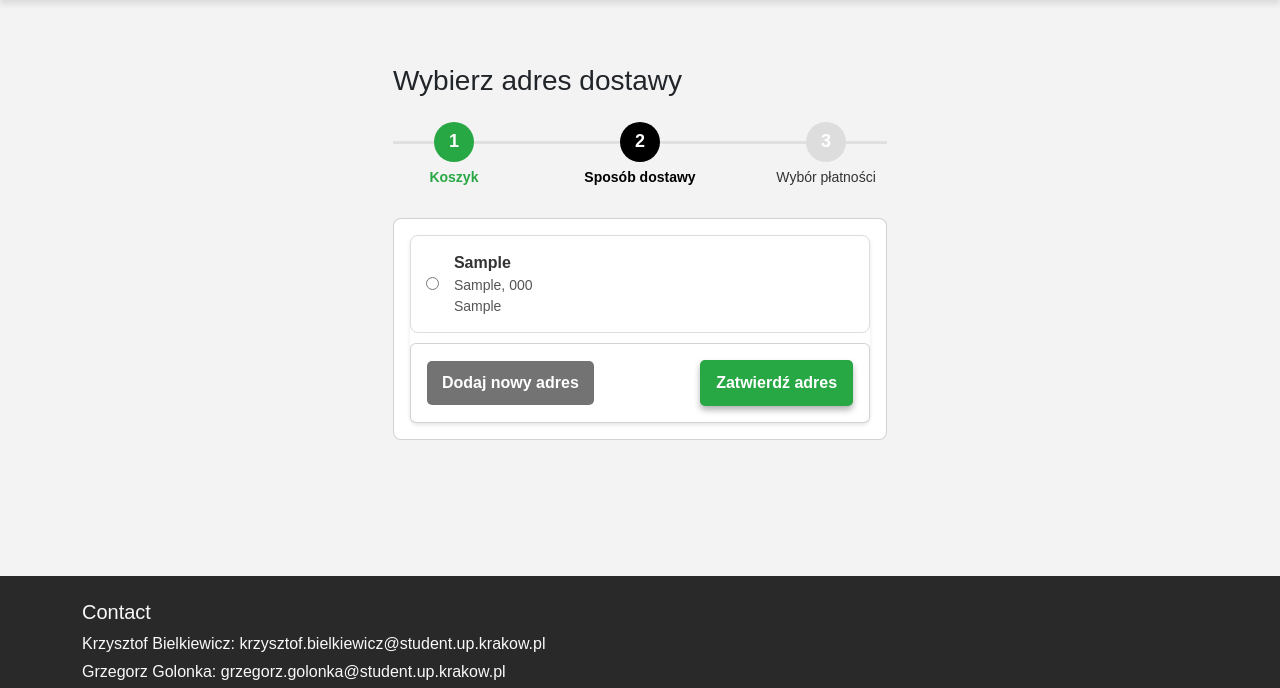
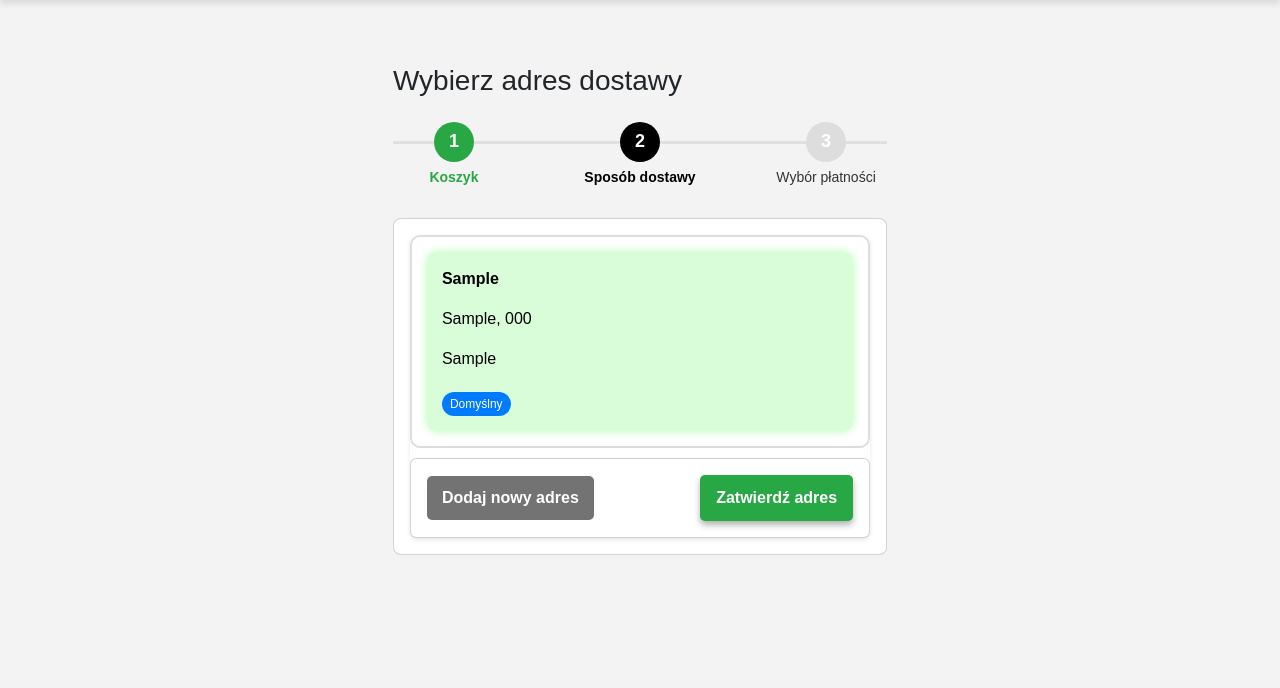
Before and after one commit to kr1s6/EngineerProject, a Django app: page /address-selection/ in a window 1280 px wide. Shown: the part 62-750 px from the top of the page. Run offline with Django 5.2, Linux system fonts and the light colour scheme; a user stored in the database is signed in; tables that the repository leaves empty hold one stand-in row (values such as "Sample post"); some libraries are stand-ins or nearby versions.

Commit message:
resolve problem with default address and remove use_for_delivery attr

```diff
--- a/webStore/forms.py
+++ b/webStore/forms.py
@@ -89,16 +89,16 @@ class UserLoginForm(forms.Form):
 class UserAddressForm(forms.ModelForm):
     class Meta:
         model = Address
-        fields = ['street', 'city', 'postal_code', 'country', 'use_for_delivery']
+        fields = ['street', 'city', 'postal_code', 'country', 'is_default']
         widgets = {
             'street': forms.TextInput(attrs={'class': 'form-control'}),
             'city': forms.TextInput(attrs={'class': 'form-control'}),
             'postal_code': forms.TextInput(attrs={'class': 'form-control'}),
             'country': forms.TextInput(attrs={'class': 'form-control'}),
-            'use_for_delivery': forms.CheckboxInput(attrs={'class': 'form-check-input'}),
+            'is_default': forms.CheckboxInput(attrs={'class': 'form-check-input'}),
         }
         labels = {
-            'use_for_delivery': 'Ustaw jako domyślny adres dostawy',
+            'is_default': 'Ustaw jako domyślny adres',
         }
 
     def clean(self):
--- a/webStore/models.py
+++ b/webStore/models.py
@@ -39,11 +39,9 @@ class Address(models.Model):
     postal_code = models.CharField(max_length=20)
     country = models.CharField(max_length=100)
     is_default = models.BooleanField(default=False)
-    use_for_delivery = models.BooleanField(default=False)
 
     def __str__(self):
         return f"{self.street}, {self.city}, {self.country} ({self.user.email})"
-
 
 class PaymentMethod(models.Model):
     PAYMENT_CHOICES = [
--- /dev/null
+++ b/webStore/static/css/cart_order/address_selection.css
@@ -0,0 +1,52 @@
+/* Wrapper dla całego adresu */
+.address-card-wrapper {
+    display: block;
+    border: 2px solid #ddd;
+    border-radius: 10px; /* Zaokrąglenie krawędzi */
+    padding: 15px;
+    margin-bottom: 10px;
+    cursor: pointer;
+    transition: background-color 0.3s ease, border-color 0.3s ease, box-shadow 0.3s ease;
+}
+
+/* Wybrany adres (zaznaczony) */
+.address-card-radio:checked + .address-card-label .address-card-content {
+    border-color: #28a745;
+    background-color: #d8fdd8; /* Jaśniejszy zielony */
+    box-shadow: 0 0 10px rgba(0, 255, 0, 0.3);
+    border-radius: 10px;
+}
+
+/* Radiobutton ukryty */
+.address-card-radio {
+    display: none;
+}
+
+/* Label jako klikany element */
+.address-card-label {
+    width: 100%;
+    display: block;
+}
+
+/* Treść adresu */
+.address-card-content {
+    padding: 15px;
+    transition: background-color 0.3s ease, box-shadow 0.3s ease;
+}
+
+/* Efekt hover */
+.address-card-wrapper:hover .address-card-content {
+    background-color: #f0fff0; /* Delikatniejszy zielony dla hover */
+    box-shadow: 0 0 8px rgba(0, 0, 0, 0.1);
+}
+
+/* Domyślny adres */
+.address-default-badge {
+    display: inline-block;
+    background-color: #007bff;
+    color: #fff;
+    padding: 3px 8px;
+    border-radius: 12px;
+    font-size: 12px;
+    margin-top: 5px;
+}
--- a/webStore/templates/base.html
+++ b/webStore/templates/base.html
@@ -23,6 +23,7 @@
     <link rel="stylesheet" href="{% static 'css/cart_order/order_list.css' %}"/>
     <link rel="stylesheet" href="{% static 'css/sort_filter.css' %}"/>
     <link rel="stylesheet" href="{% static 'css/product_detail.css' %}"/>
+    <link rel="stylesheet" href="{% static 'css/cart_order/address_selection.css' %}"/>
     <script src="{% static 'js/manage_cart.js' %}"></script>
     <script src="{% static 'js/liked_script.js' %}"></script>
     {% block add_script %}
--- a/webStore/templates/cart_order/add_address.html
+++ b/webStore/templates/cart_order/add_address.html
@@ -39,9 +39,8 @@
                                 </div>
                                 <div class="form-group">
                                     <label>
-                                        <input type="checkbox" id="is_default" name="is_default"
-                                               class="form-checkbox">
-                                        Ustaw jako domyślny adres dostawy
+                                        <input type="checkbox" id="is_default" name="is_default" class="form-checkbox">
+                                        Ustaw jako domyślny adres
                                     </label>
                                 </div>
 
--- a/webStore/templates/cart_order/address_selection.html
+++ b/webStore/templates/cart_order/address_selection.html
@@ -34,25 +34,27 @@
                             <form method="post">
                                 {% csrf_token %}
                                 {% for address in addresses %}
-                                    <label class="address-card">
-                                        <input type="radio" name="selected_address" value="{{ address.id }}"
-                                               class="form-radio">
-                                        <div class="address-details">
-                                            <p><strong>{{ address.street }}</strong></p>
-                                            <p>{{ address.city }}, {{ address.postal_code }}</p>
-                                            <p>{{ address.country }}</p>
-                                        </div>
-                                    </label>
+                                    <div class="address-card-wrapper {% if address.id == default_address_id %}address-default{% endif %}">
+                                        <input type="radio" name="selected_address" value="{{ address.id }}" id="address-{{ address.id }}"
+                                               class="address-card-radio" {% if address.id == default_address_id %}checked{% endif %}>
+                                        <label for="address-{{ address.id }}" class="address-card-label">
+                                            <div class="address-card-content">
+                                                <p><strong>{{ address.street }}</strong></p>
+                                                <p>{{ address.city }}, {{ address.postal_code }}</p>
+                                                <p>{{ address.country }}</p>
+                                                {% if address.id == default_address_id %}
+                                                    <span class="address-default-badge">Domyślny</span>
+                                                {% endif %}
+                                            </div>
+                                        </label>
+                                    </div>
                                 {% endfor %}
-                                {# START OF BUTTONS SECTION #}
                                 <div class="card">
                                     <div class="card-body d-flex justify-content-between align-items-center">
-                                        <a href="{% url 'add_address' %}" class="form-button form-button-secondary">Dodaj
-                                            nowy adres</a>
+                                        <a href="{% url 'add_address' %}" class="form-button form-button-secondary">Dodaj nowy adres</a>
                                         <button type="submit" class="btn proceed-button">Zatwierdź adres</button>
                                     </div>
                                 </div>
-                                {# END OF BUTTONS SECTION #}
                             </form>
                         </div>
                     </div>
--- a/webStore/views.py
+++ b/webStore/views.py
@@ -237,9 +237,9 @@ class UserAddressCreationView(CategoriesMixin, LoginRequiredMixin, FormView):
         address = form.save(commit=False)
         address.user = self.request.user
 
-        if form.cleaned_data.get('use_for_delivery'):
-            Address.objects.filter(user=self.request.user, use_for_delivery=True).update(use_for_delivery=False)
-            address.use_for_delivery = True
+        if form.cleaned_data.get('is_default'):
+            Address.objects.filter(user=self.request.user, is_default=True).update(is_default=False)
+            address.is_default = True
 
         address.save()
 
@@ -262,14 +262,20 @@ class AddressSelectionView(LoginRequiredMixin, CategoriesMixin, View):
             messages.info(request, "Nie masz jeszcze zapisanych adresów. Dodaj nowy adres.")
             return redirect('add_address')
 
-        context = self.get_context_data()
-        context['addresses'] = user_addresses
+        default_address = user_addresses.filter(is_default=True).first()
+        context = {
+            'addresses': user_addresses,
+            'default_address_id': default_address.id if default_address else None,
+        }
         return render(request, self.template_name, context)
 
     def post(self, request, *args, **kwargs):
         selected_address_id = request.POST.get('selected_address')
 
         if selected_address_id:
+            Address.objects.filter(user=request.user, is_default=True).update(is_default=False)
+            Address.objects.filter(id=selected_address_id, user=request.user).update(is_default=True)
+
             order_session = request.session.get('order_session', {})
             order_session['selected_address_id'] = selected_address_id
             request.session['order_session'] = order_session
@@ -401,9 +407,6 @@ class OrderDetailView(CategoriesMixin, LoginRequiredMixin, DetailView):
     def get_context_data(self, **kwargs):
         context = super().get_context_data(**kwargs)
         context['products'] = self.object.products.all()
-
-
-        # Dodanie formularzy oceny do kontekstu
         context['can_rate'] = self.object.status == 'completed'
         return context
 
```
Also changed, not shown: webStore/admin.py (+5 -3 lines).
